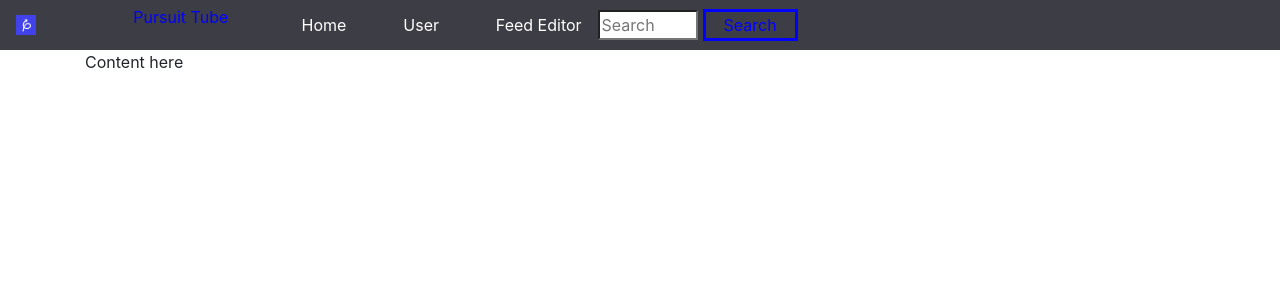
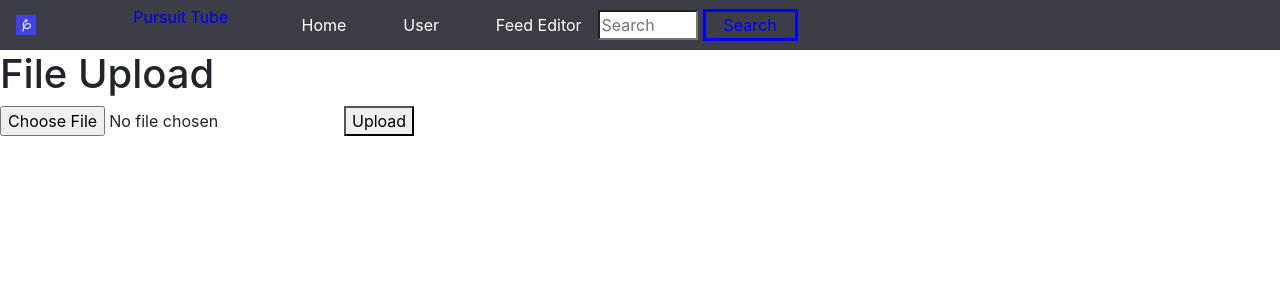
Before and after one commit to JennMP88/sequel_motube, a React (Create React App) app: page /#/video in a window 1280 px wide. Shown: the top 300 px of the page. Built offline with nearby package versions, Linux system fonts and the light colour scheme.

Commit message:
looking to get video to work

```diff
--- a/src/components/home.js
+++ b/src/components/home.js
@@ -1,4 +1,5 @@
 import React from 'react';
+import Video from './components/video';
 import './home.css'
 
 
@@ -16,15 +17,10 @@
                     </div>
                 </div>
 
-                <div class="clearfix">
-                    <div class="spinner-border float-right" role="status">
-                        <span class="sr-only">Loading...</span>
-                    </div>
-                </div>
 
 
                 <div class="container">
-                    <div class="dropdown-menu"></div>
+                    <div class="dropdown-menu"> <h2> '' </h2></div>
                     <div class="row">
                         <div class="col-sm">
                             <div class="side">
@@ -34,14 +30,24 @@
                     </div>
                 </div>
 
-
                 <div class="main">
                     <div class="row">
                         <h2>Espn First Take</h2>
                         <div class="col-sm">
+
+
+                        <div class="text-center">
+                    <div class="spinner-border" role="status">
+                        <span class="sr-only">Loading...</span>
+                    </div>
+                </div>
+
+
                         </div>
                     </div>
                 </div>
+
+
             </>
         )
     }
--- a/src/components/video.js
+++ b/src/components/video.js
@@ -1,20 +1,64 @@
 import React from 'react';
 
+// class Video extends React.Component {
+//     constructor() {
+//         super()
+//     }
+// }
+//      const VideoPlayer = ({ id }) => {
+//       const link = `https://www.youtube.com/embed/${id}?autoplay=1&fs=1&origin=http://localhost:3000`;
+
+//        return (
+//         <iframe title='yt-video' type="text/html" width="640" height="360">
+//       src={link} frameBorder="0"></iframe>
+//       );
+
+
+//     }
 class Video extends React.Component {
-    constructor() {
-        super()
+
+constructor(props) {
+    super(props);
+    this.state ={
+      file:null
     }
 
-    render() {
-        return (
-            <div class="container">
-             Content here
-          </div>
-        )
+
+    this.onFormSubmit = this.onFormSubmit.bind(this)
+    this.onChange = this.onChange.bind(this)
+    this.fileUpload = this.fileUpload.bind(this)
+  }
+  onFormSubmit(e){
+    e.preventDefault() // Stop form submit
+    this.fileUpload(this.state.file).then((response)=>{
+      console.log(response.data);
+    })
+  }
+  onChange(e) {
+    this.setState({file:e.target.files[0]})
+  }
+  fileUpload(file){
+    const url = 'http://example.com/file-upload';
+    const formData = new FormData();
+    formData.append('file',file)
+    const config = {
+        headers: {
+            'content-type': 'multipart/form-data'
+        }
     }
-}
+    // return  post(url, formData,config)
+  }
 
-
+  render() {
+    return (
+      <form onSubmit={this.onFormSubmit}>
+        <h1>File Upload</h1>
+        <input type="file" onChange={this.onChange} />
+        <button type="submit">Upload</button>
+      </form>
+   )
+  }
+};
 
 
 export default Video;
```
